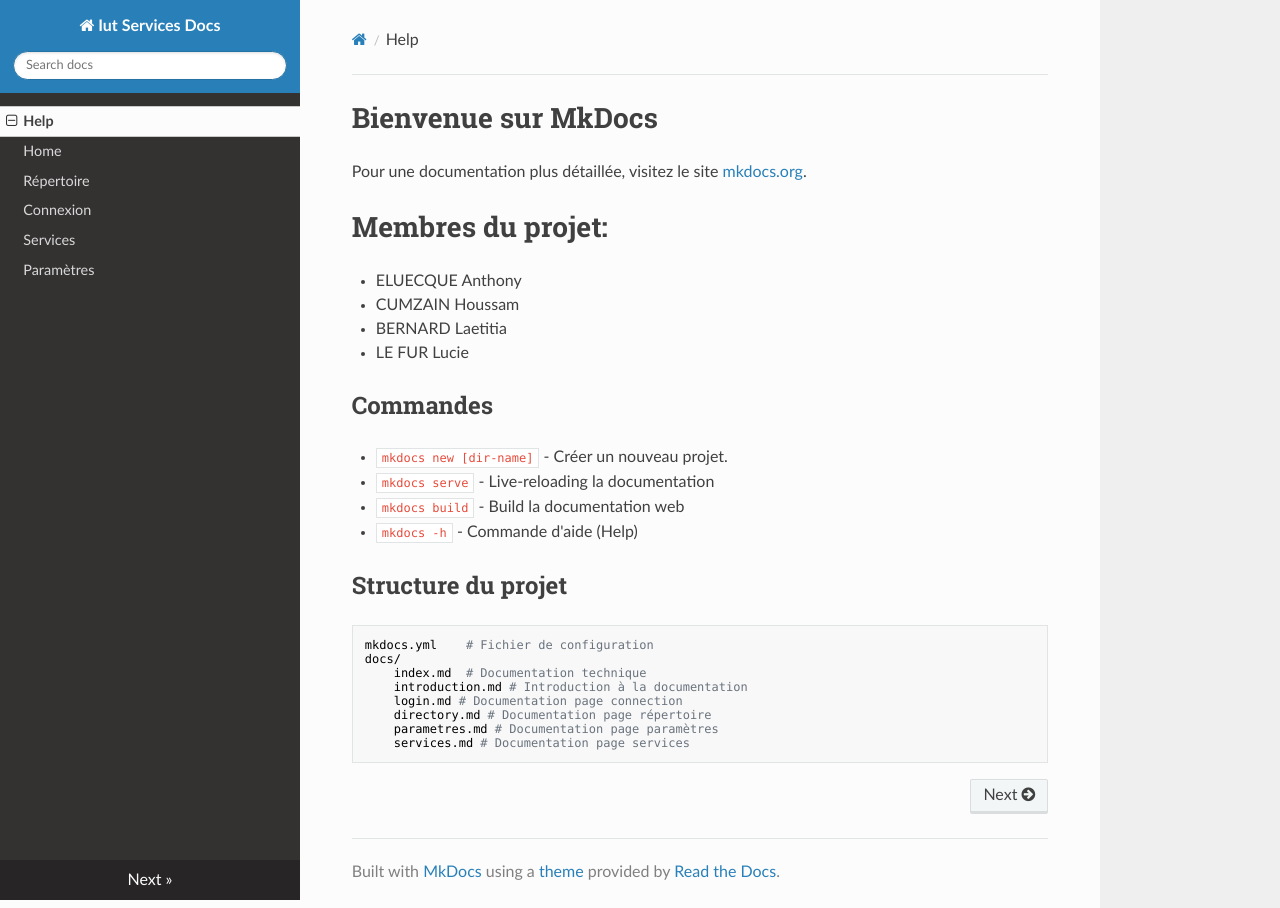
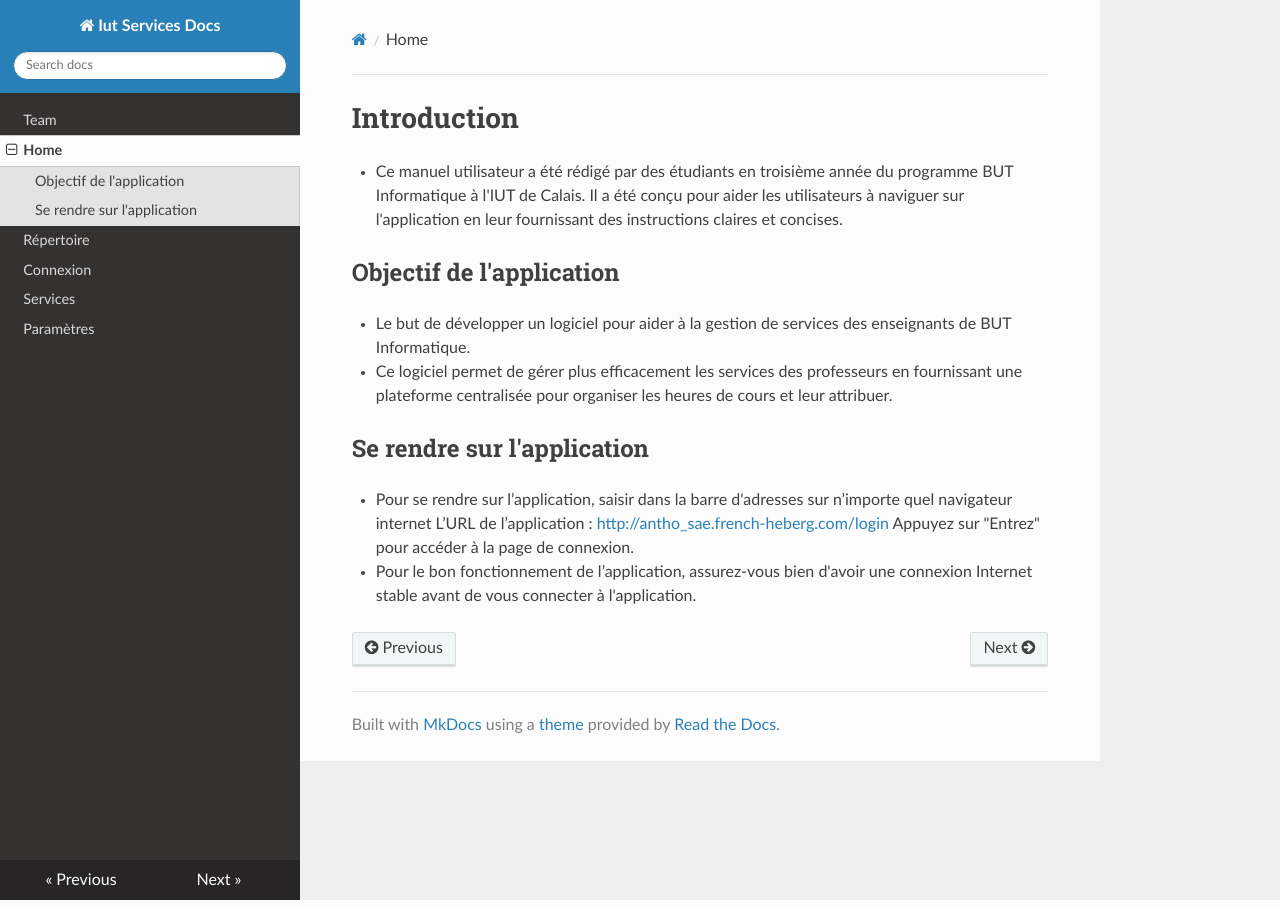
Before and after one commit to anthony-eluecque/iut-services-docs, an MkDocs documentation site: the page built from docs/index.md, in a window 1280 px wide. Built offline with MkDocs 1.6.1, drawn with Linux system fonts in a browser that asks for light colours; nearby versions of some CDN libraries.

Commit message:
correction
metion légale + correction de la page index

```diff
--- a/docs/index.md
+++ b/docs/index.md
@@ -1,29 +1,16 @@
-# Bienvenue sur MkDocs
+# **Introduction**
 
-Pour une documentation plus détaillée, visitez le site [mkdocs.org](https://www.mkdocs.org).
+- Ce manuel utilisateur a été rédigé par des étudiants en troisième année du programme BUT Informatique à l'IUT de Calais. Il a été conçu pour aider les utilisateurs à naviguer sur l'application en leur fournissant des instructions claires et concises.
 
-# Membres du projet:
+## Objectif de l'application
 
-- ELUECQUE Anthony
-- CUMZAIN Houssam
-- BERNARD Laetitia
-- LE FUR Lucie
+- Le but de développer un logiciel pour aider à la gestion de services des enseignants de BUT Informatique.
 
+- Ce logiciel permet de gérer plus efficacement les services des professeurs en fournissant une plateforme centralisée pour organiser les heures de cours et leur attribuer.
 
-## Commandes
+## Se rendre sur l'application
 
-* `mkdocs new [dir-name]` - Créer un nouveau projet.
-* `mkdocs serve` - Live-reloading la documentation
-* `mkdocs build` - Build la documentation web
-* `mkdocs -h` - Commande d'aide (Help)
+- Pour se rendre sur l’application, saisir dans la barre d'adresses sur n’importe quel navigateur internet L’URL de l’application : <a src="http://antho_sae.french-heberg.com/login">http://antho_sae.french-heberg.com/login</a>
+Appuyez sur "Entrez" pour accéder à la page de connexion.
 
-## Structure du projet
-
-    mkdocs.yml    # Fichier de configuration
-    docs/
-        index.md  # Documentation technique
-        introduction.md # Introduction à la documentation
-        login.md # Documentation page connection
-        directory.md # Documentation page répertoire
-        parametres.md # Documentation page paramètres
-        services.md # Documentation page services
+- Pour le bon fonctionnement de l’application, assurez-vous bien d'avoir une connexion Internet stable avant de vous connecter à l'application.
--- a/mkdocs.yml
+++ b/mkdocs.yml
@@ -1,8 +1,8 @@
 site_name: Iut Services Docs
 site_url: https://iut-services-docs.com/
 nav:
-  - Help: index.md
-  - Home: introduction.md
+  - Team: team.md
+  - Home: index.md
   - Répertoire: directory.md
   - Connexion: login.md
   - Services: services.md
```
Also changed, not shown: docs/introduction.md (deleted, +0 -16 lines), docs/parametres.md (+7 -1 lines), docs/services.md (+4 -4 lines), docs/team.md (added, +7 -0 lines), docs/img/mentions_légales.png (added).
